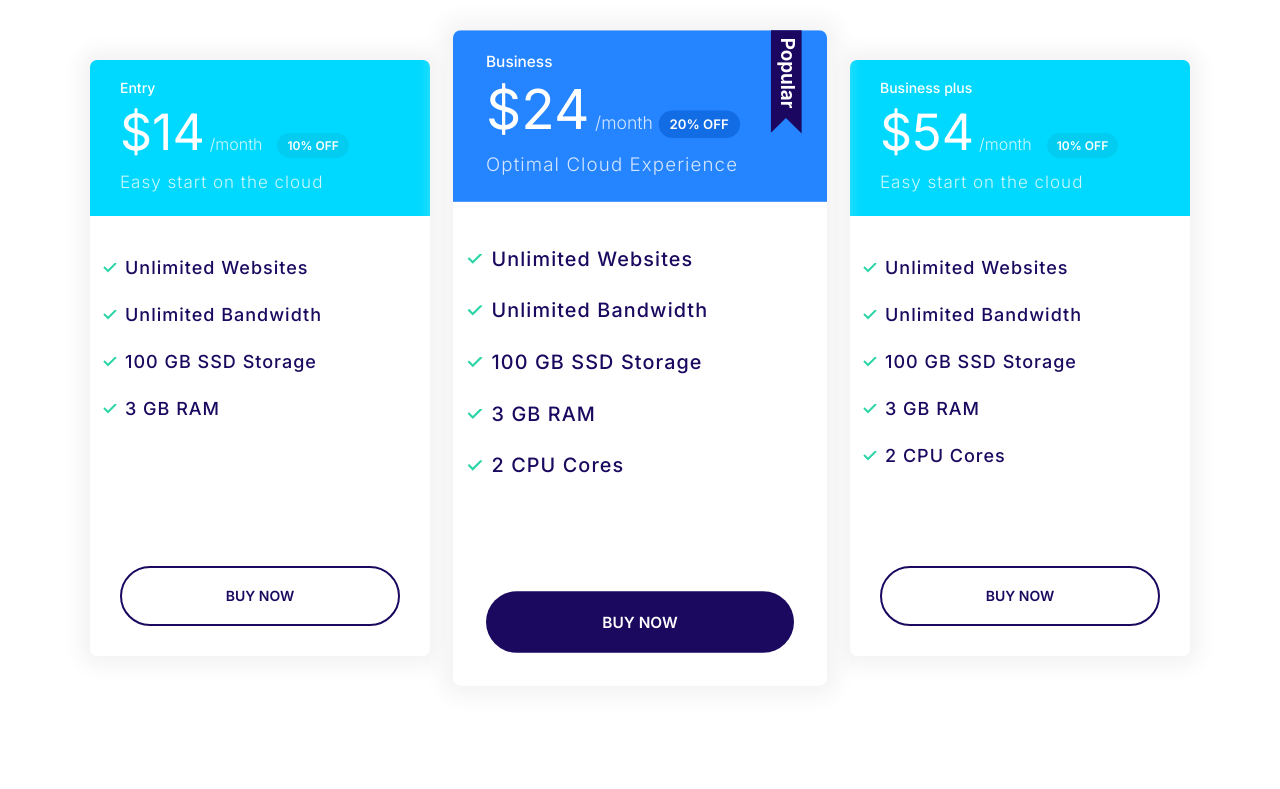
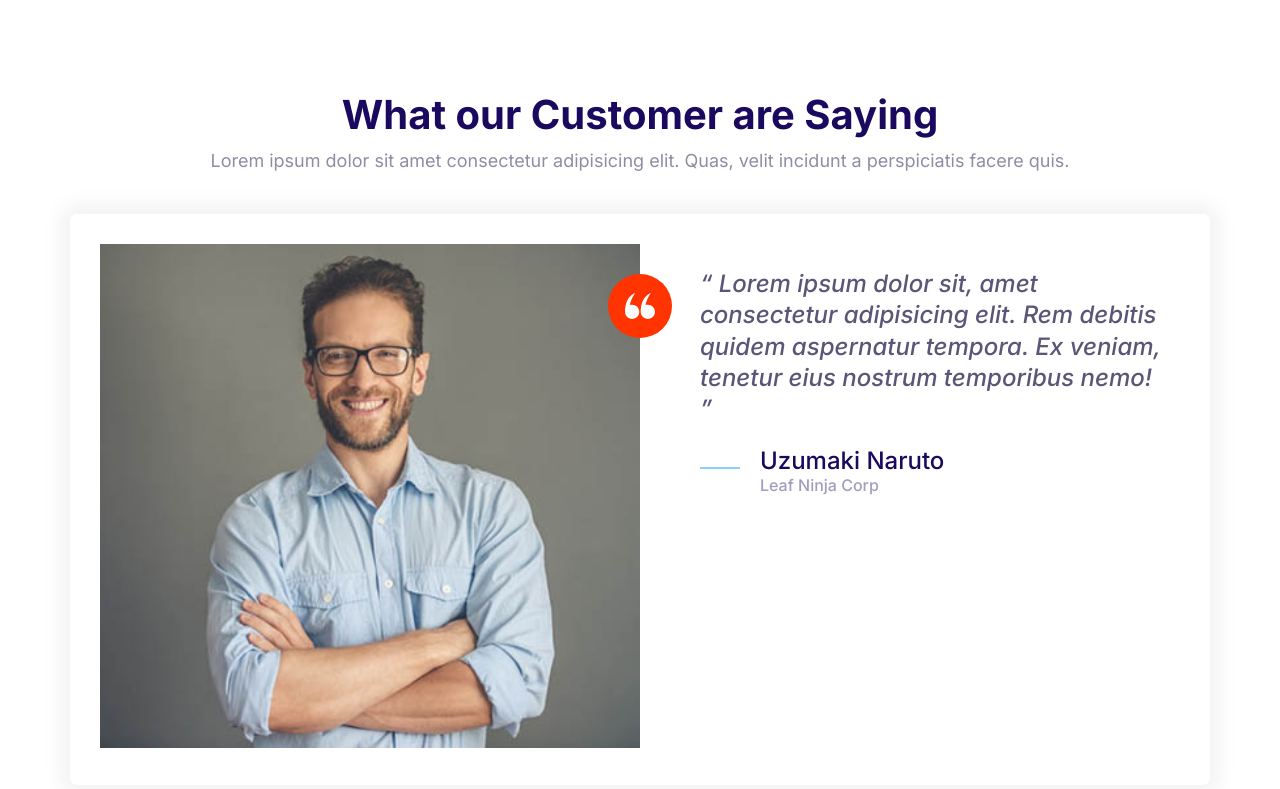
Before and after one commit to techabie/moshify, a plain HTML site: page playground.html in a window 1280 px wide. Drawn offline with Linux system fonts and the light colour scheme.

Commit message:
fix layout issue after adding testimonial block

```diff
--- a/css/styles.css
+++ b/css/styles.css
@@ -428,11 +428,12 @@
 
 /* Quotes */
 .quote {
-  font-size: 3rem;
+  font-size: 2rem;
   font-style: italic;
   color: var(--color-body-darker);
   font-weight: 500;
   line-height: 1.3;
+  margin-inline: 10px;
 }
 .quote__text::before {
   content: open-quote;
@@ -442,7 +443,7 @@
 }
 
 .quote__author {
-  font-size: 3rem;
+  font-size: 2.5rem;
   font-weight: 500;
   font-style: normal;
   margin-bottom: 0;
@@ -460,6 +461,17 @@
   bottom: 10px;
 }
 
+@media screen and (min-width: 600px) {
+  .quote {
+    font-size: 3rem;
+  }
+  .quote__author {
+    font-size: 3rem;
+  }
+  .quote__organization {
+    font-size: 2.5rem;
+  }
+}
 @media screen and (min-width: 1024px) {
   .quote {
     font-size: 2.4rem;
@@ -611,12 +623,12 @@
 }
 .block--skewed-right {
   padding-bottom: calc(var(--padding-vertical) + 4rem);
-  clip-path: polygon(0% 0%, 100% 0%, 100% 100%, 0% 97%);
+  clip-path: polygon(0% 0%, 100% 0%, 100% 100%, 0% 96%);
 }
 
 .block--skewed-left {
   padding-bottom: calc(var(--padding-vertical) + 4rem);
-  clip-path: polygon(0% 0%, 100% 0%, 100% 97%, 0% 100%);
+  clip-path: polygon(0% 0%, 100% 0%, 100% 96%, 0% 100%);
 }
 
 /* this class can be reuse anywhere in webpage.
--- a/playground.html
+++ b/playground.html
@@ -14,78 +14,48 @@
     <link rel="stylesheet" href="css/styles.css" />
   </head>
   <body>
-    <section class="block container block-plans">
-        <div class="grid grid--1x3">
-        <div class="plan">
-          <div class="card card--secondary plan__card">
-            <header class="card__header ">
-              <!-- use h3 here because we want to keep hierrachy and semantic in html, never skip and jump to h5 or h6 because
-                 it's not good. we can style this h3 using class selector -->
-              <h3 class="plan__name">Entry</h3>
-              <span class="plan__price">$14</span>
-              <span class="plan__billing-cycle">/month</span>
-              <span class="badge badge--secondary badge--small">10% OFF</span>
-              <span class="plan__description">Easy start on the cloud</span>
-            </header>
-            <div class="card__body">
-              <div class="plan__body">
-                  <ul class="list list--tick">
-                    <li class="list__item">Unlimited Websites</li>
-                    <li class="list__item">Unlimited Bandwidth</li>
-                    <li class="list__item">100 GB SSD Storage</li>
-                    <li class="list__item">3 GB RAM</li>
-                  </ul>
-                  <button class="btn btn--outline btn--block">Buy Now</button>
-              </div>
+    <section class="block">
+      <header class="block__header">
+        <h2>What our Customer are Saying</h2>
+        <p>
+          Lorem ipsum dolor sit amet consectetur adipisicing elit. Quas, velit
+          incidunt a perspiciatis facere quis.
+        </p>
+      </header>
+      <div class="container">
+        <div class="card testimonial card--testimonial">
+          <div class="grid grid--1x2">
+            <div class="testimonial__image">
+              <img src="images/testimonial.jpg" alt="A happy, smiling" />
+              <span class="icon-container icon-container--accent">
+                <svg class="icon icon--white icon--small">
+                  <use xlink:href="images/sprite.svg#quotes"></use>
+                </svg>
+              </span>
             </div>
+            <blockquote class="quote">
+              <p class="quote__text">
+                Lorem ipsum dolor sit, amet consectetur adipisicing elit. Rem
+                debitis quidem aspernatur tempora. Ex veniam, tenetur eius
+                nostrum temporibus nemo!
+              </p>
+              <footer class="quote__footer">
+                <div class="media">
+                  <div class="media__image">
+                    <svg class="icon icon--primary quote__line">
+                      <use xlink:href="images/sprite.svg#line"></use>
+                    </svg>
+                  </div>
+                  <div class="media__body">
+                    <h3 class="media__title quote__author">Uzumaki Naruto</h3>
+                    <p class="quote__organization">Leaf Ninja Corp</p>
+                  </div>
+                </div>
+              </footer>
+            </blockquote>
           </div>
         </div>
-        <div class="plan plan--popular">
-          <div class="card  card--primary">
-            <header class="card__header">
-              <h3 class="plan__name">Business</h3>
-              <span class="plan__price">$24</span>
-              <span class="plan__billing-cycle">/month</span>
-              <span class="badge badge--primary badge--small">20% OFF</span>
-              <span class="plan__description">Optimal Cloud Experience</span>
-            </header>
-            <div class="card__body">
-              <div class="plan__body">
-                  <ul class="list list--tick">
-                    <li class="list__item">Unlimited Websites</li>
-                    <li class="list__item">Unlimited Bandwidth</li>
-                    <li class="list__item">100 GB SSD Storage</li>
-                    <li class="list__item">3 GB RAM</li>
-                    <li class="list__item">2 CPU Cores</li>
-                  </ul>
-                  <button class="btn btn--dark btn--block">Buy Now</button>
-              </div>
-            </div>
-          </div>
-        </div>
-        <div class="plan ">
-          <div class="card card--secondary">
-            <header class="card__header ">
-              <h3 class="plan__name">Business plus</h3>
-              <span class="plan__price">$54</span>
-              <span class="plan__billing-cycle">/month</span>
-              <span class="badge badge--secondary badge--small">10% OFF</span>
-              <span class="plan__description">Easy start on the cloud</span>
-            </header>
-            <div class="card__body">
-              <div class="plan__body">
-                  <ul class="list list--tick">
-                    <li class="list__item">Unlimited Websites</li>
-                    <li class="list__item">Unlimited Bandwidth</li>
-                    <li class="list__item">100 GB SSD Storage</li>
-                    <li class="list__item">3 GB RAM</li>
-                    <li class="list__item">2 CPU Cores</li>
-                  </ul>
-                  <button class="btn btn--outline btn--block">Buy Now</button>
-              </div>
-            </div>
-          </div>
-        </div>
-      </section>
+      </div>
+    </section>
   </body>
 </html>
```
Also changed, not shown: index.html (+44 -0 lines).
